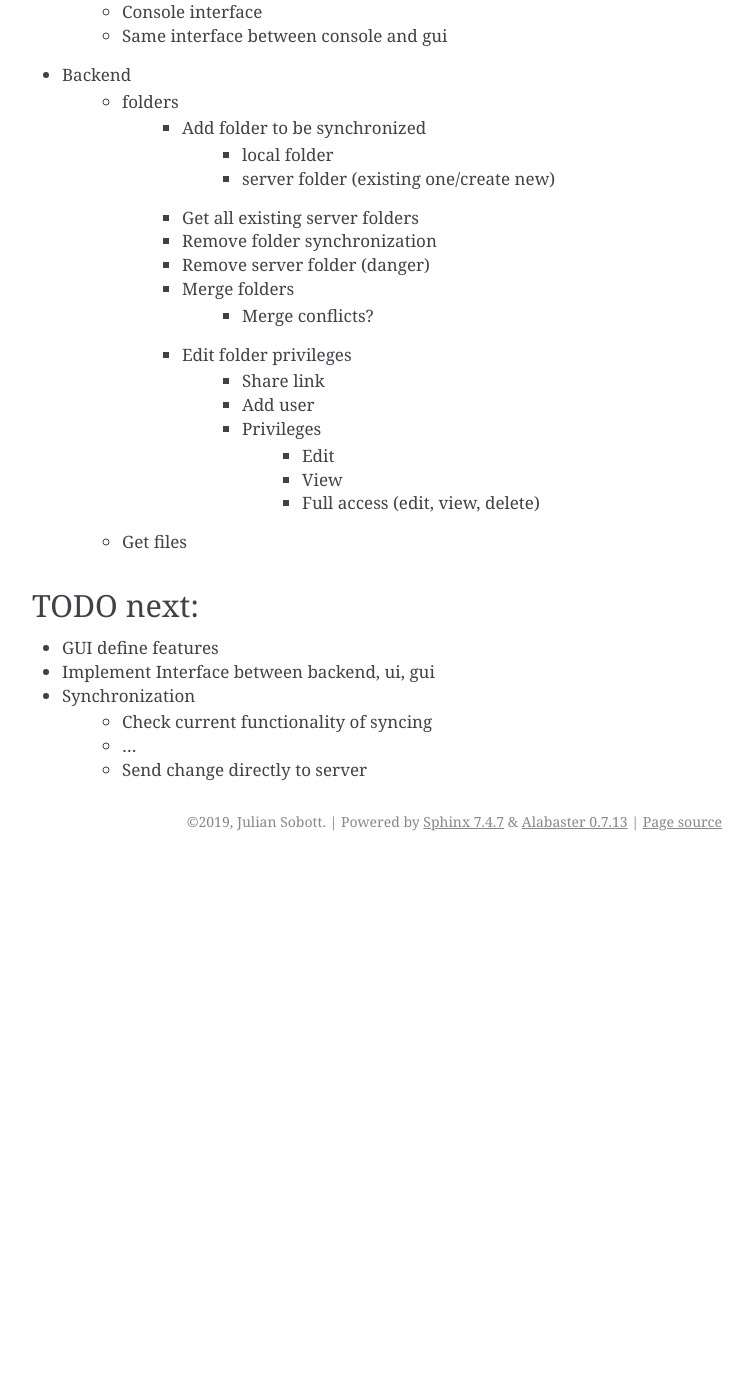
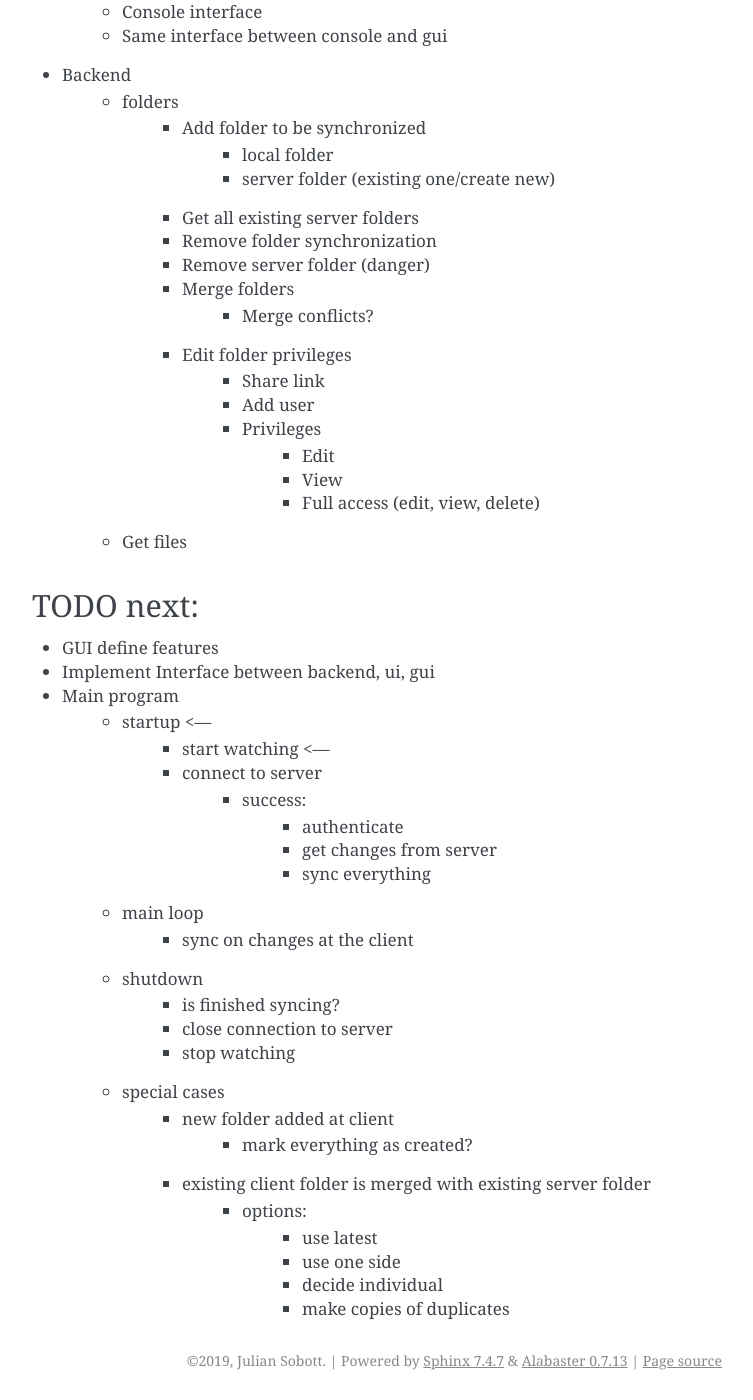
Before and after one commit to JulianSobott/OpenDrive, a Sphinx documentation site: the page built from docs/dev_guide.rst, in a window 1280 px wide and 1400 px high, scrolled down 2808 px. Shown: the whole window, without its empty margins (388-1141 px from the left). Built offline with Sphinx 7.4.7, drawn with Linux system fonts in a browser that asks for light colours; before the commit the page ends 3669 px from its top, so only the background shows below that.

Commit message:
Define next todos for main program

```diff
--- a/docs/dev_guide.rst
+++ b/docs/dev_guide.rst
@@ -159,7 +159,27 @@ TODO next:
 
 - GUI define features
 - Implement Interface between backend, ui, gui
-- Synchronization
-    - Check current functionality of syncing
-    - ...
-    - Send change directly to server
+- Main program
+    - startup                      <---
+        - start watching           <---
+        - connect to server
+            - success:
+                - authenticate
+                - get changes from server
+                - sync everything
+    - main loop
+        - sync on changes at the client
+    - shutdown
+        - is finished syncing?
+        - close connection to server
+        - stop watching
+
+    - special cases
+        - new folder added at client
+            - mark everything as created?
+        - existing client folder is merged with existing server folder
+            - options:
+                - use latest
+                - use one side
+                - decide individual
+                - make copies of duplicates
```
